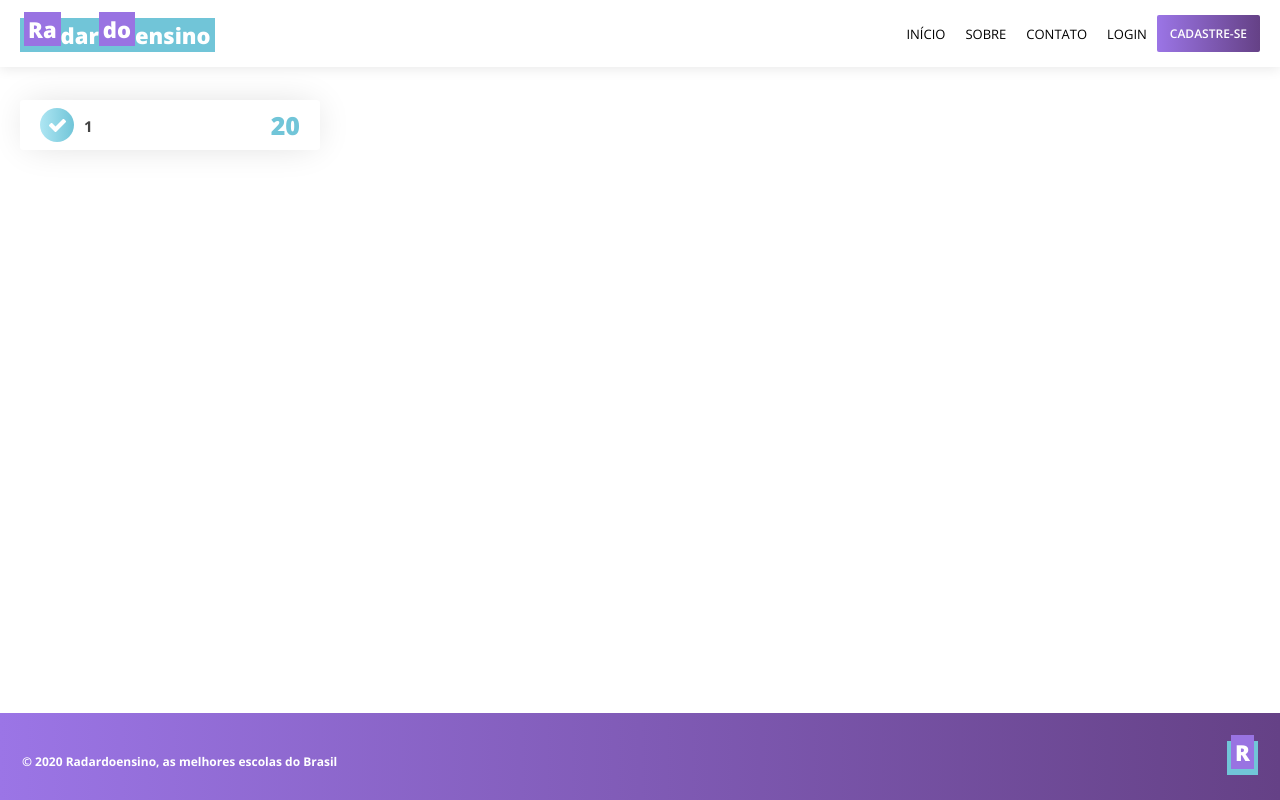
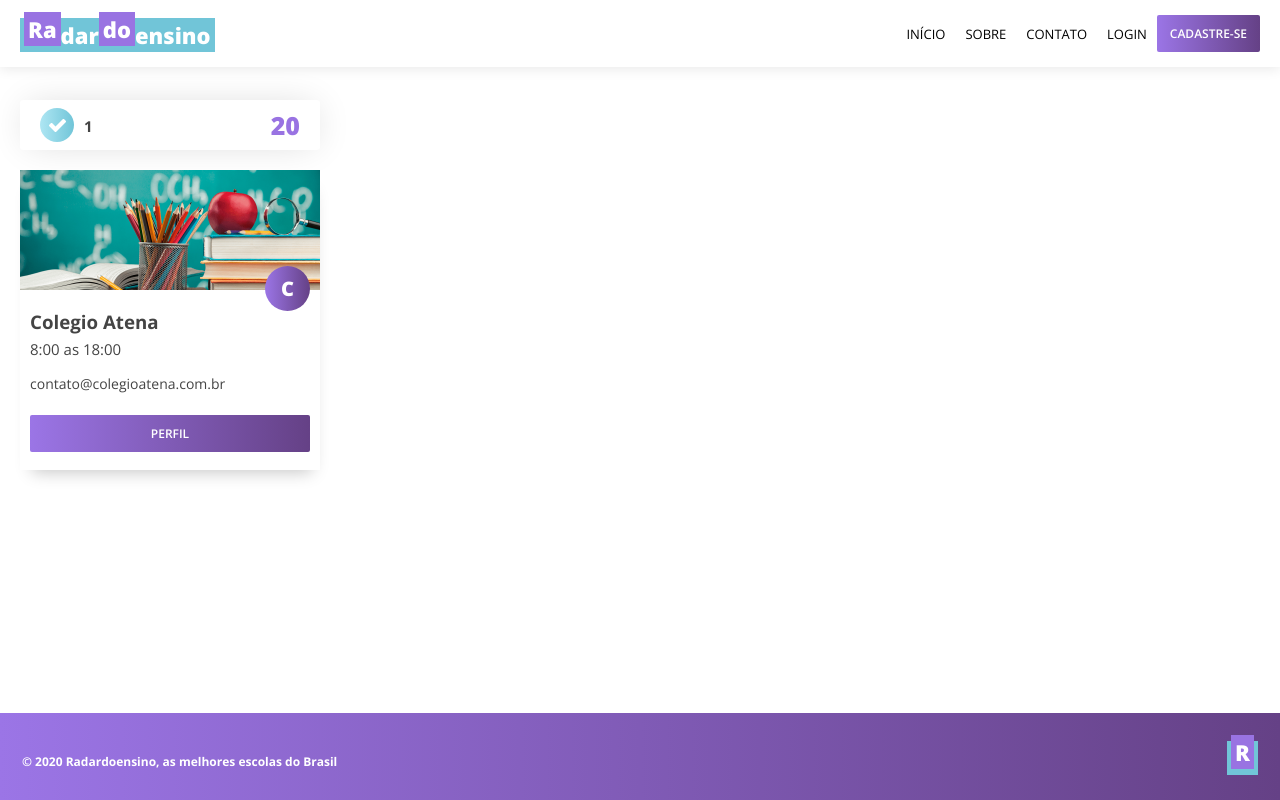
Before and after one commit to heliogsantos/radar-do-ensino, a React (Create React App) app: page /schools/1 in a window 1280 px wide. Built offline with nearby package versions, Linux system fonts and the light colour scheme.

Commit message:
criei componente CardSchool

```diff
--- a/src/App.css
+++ b/src/App.css
@@ -2,6 +2,7 @@
     --primary-color: #9973e2;
     --detail-color: #71c5d8;
     --text-color: #444444;
+    --text-light: #afadad;
 }
 
 .App {
@@ -11,7 +12,7 @@
   justify-content: space-between;
 }
 
-.btn, .btn-outline, .btn-disabled {
+.btn, .btn-outline, .btn-disable {
     display: flex;
     justify-content: space-around;
     background-image: linear-gradient(90deg,#9b75e6, #654186);
@@ -30,13 +31,13 @@
 
 .btn-outline {
     background-image: none;
-    border: 2px solid var(--text-clor);
-    color: var(--text-clor);
+    border: 2px solid var(--text-light);
+    color: var(--text-light) !important;
     background-color: transparent;
 }
 
 .btn-disabled {
-    background: var(--text-clor);
+    background: var(--text-color);
     cursor: unset;
 }
 
--- /dev/null
+++ b/src/shared/CardSchool/index.jsx
@@ -0,0 +1,26 @@
+import React from 'react'
+
+import './style.css'
+import Banner1 from '../../assets/banner1.png'
+import Arrow from '../../assets/arrow-right.svg'
+
+const CardSchool = () => {
+  return (
+    <div className="card-school">
+      <div className="card-header">
+        <img src={Banner1} alt="Escola Tucuruvi"/>
+      </div>
+      <div className="card-body">
+          <div className="inital">C</div>
+          <div className="description">
+            <h3>Colegio Atena</h3>
+            <h4>8:00 as 18:00</h4>
+            <h5>contato@colegioatena.com.br</h5>
+          </div>
+          <button className="btn btn-animation">perfil</button>
+      </div>
+    </div>
+  );
+}
+
+export default CardSchool
--- /dev/null
+++ b/src/shared/CardSchool/style.css
@@ -0,0 +1,76 @@
+.card-school {
+  width: 300px;
+  background: #ffffff;
+  transition: 0.3s linear;
+  cursor: pointer;
+  max-height: 300px;
+  -webkit-box-shadow: 2px 12px 16px -10px rgba(0,0,0,0.23);
+-moz-box-shadow: 2px 12px 16px -10px rgba(0,0,0,0.23);
+box-shadow: 2px 12px 16px -10px rgba(0,0,0,0.23);
+  display: flex;
+  flex-direction: column;
+  justify-content: space-between;
+}
+
+.card-school .card-header {
+  height: 40%;
+  width: 100%;
+}
+
+.card-school .card-header img {
+  height: 100%;
+  width: 100%;
+  object-fit: cover;
+}
+
+.card-school .card-body {
+  height: 60%;
+  width: 100%;
+  position: relative;
+  padding: 10px;
+}
+
+.card-body .inital {
+  width: 45px;
+  height: 45px;
+  border-radius: 100%;
+  background-image: linear-gradient(90deg,#9b75e6, #654186);
+  position: absolute;
+  right: 10px;
+  top: -24px;
+  display: flex;
+  justify-content: center;
+  align-items: center;
+}
+
+.card-body .inital {
+  font-weight: 900;
+  color: #ffffff;
+  font-size: 20px;
+  text-transform: uppercase;
+}
+
+.card-body {
+  display: flex;
+  flex-direction: column;
+  justify-content: space-around;
+}
+
+.card-body .description h3, h4, h5 {
+  color: var(--text-color);
+}
+
+.card-body .description h4, h5 {
+  font-weight: 500;
+  line-height: 2;
+  font-size: 15px;
+}
+
+.card-body .description h5 {
+  font-size: 14px;
+  padding-top: 6px;
+}
+
+.card-body buttom {
+  width: 70%;
+}
--- a/src/views/Schools/index.jsx
+++ b/src/views/Schools/index.jsx
@@ -2,8 +2,8 @@ import React from 'react'
 import { useParams } from "react-router-dom";
 
 import Check from '../../assets/check.svg'
-
 import './style.css'
+import CardSchool from '../../shared/CardSchool';
 
 const Schools = () => {
 
@@ -21,7 +21,7 @@ const Schools = () => {
           <span className="length">20</span>
         </div>
         <div className="schools">
-
+            <CardSchool />
         </div>
     </div>
   );
--- a/src/views/Schools/style.css
+++ b/src/views/Schools/style.css
@@ -8,6 +8,7 @@
   display: flex;
   justify-content: space-between;
   flex-wrap: wrap;
+  margin-top: 20px;
 }
 
 .schools-length {
@@ -52,7 +53,7 @@
 }
 
 .length {
-  color: var(--detail-color);;
+  color: var(--primary-color);
   font-weight: 900;
   font-size: 25px;
   display: block;
```
Also changed, not shown: src/assets/arrow-outline.svg (added), src/assets/banner1.png (added).
